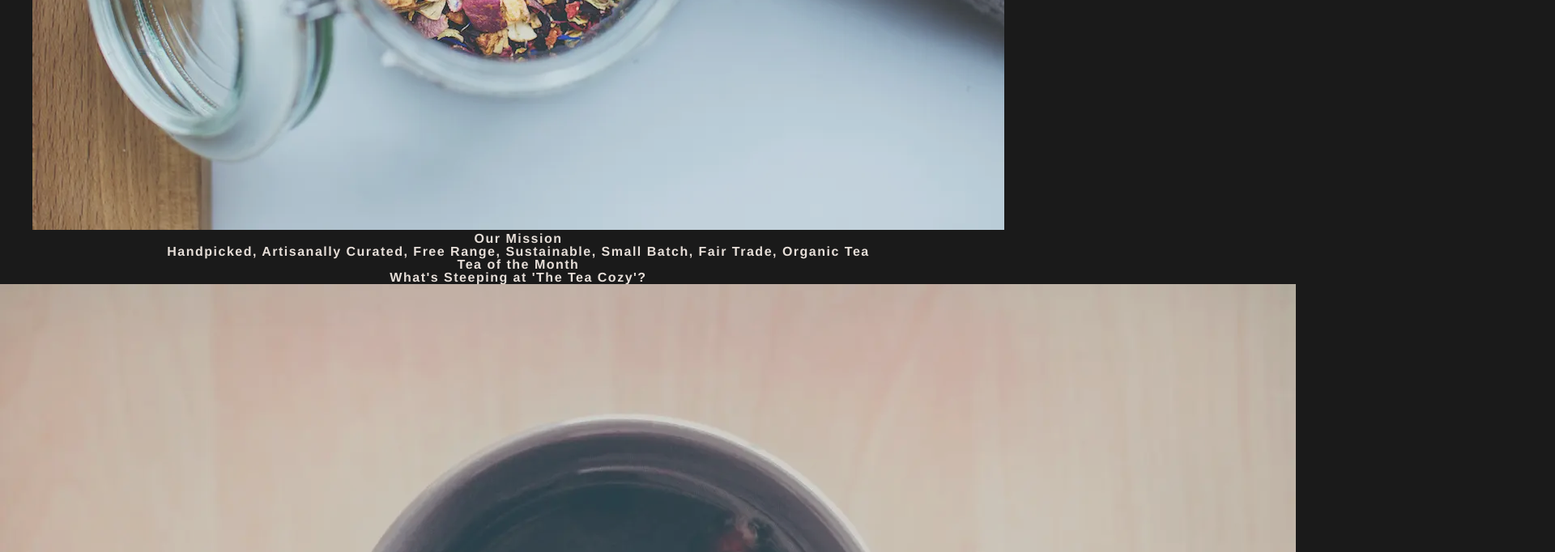
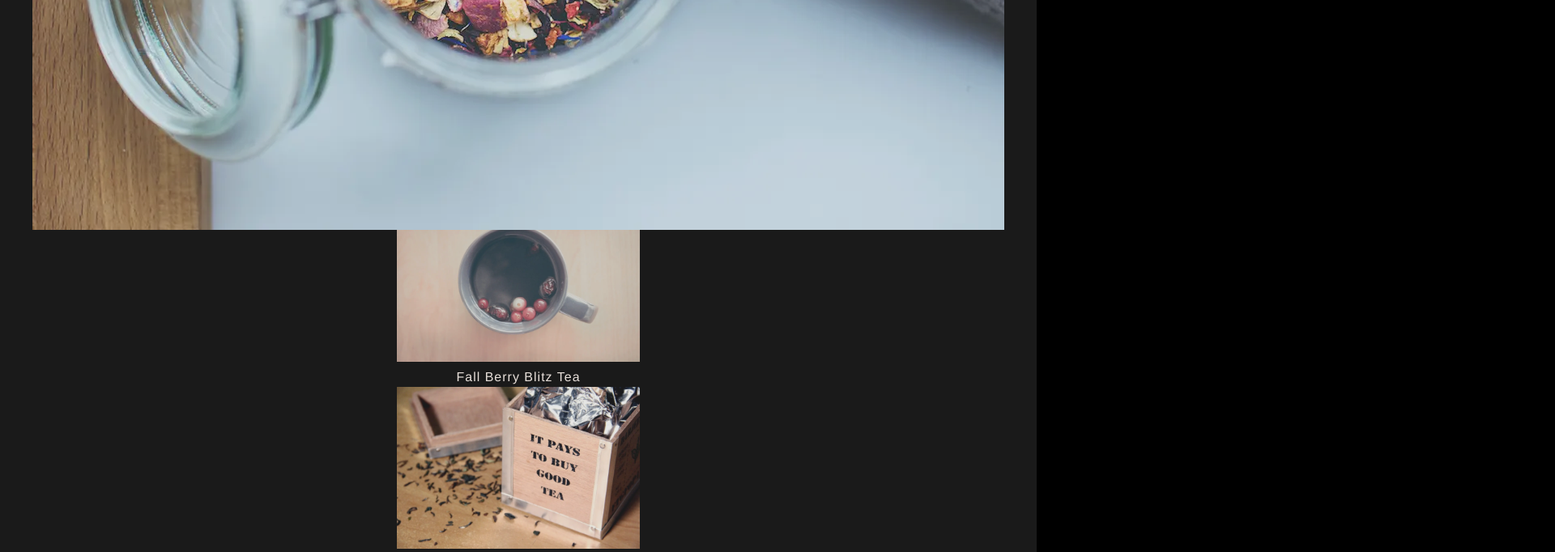
Before and after one commit to armand-sa/Tea-Cozy, a plain HTML site: page index.html in a window 1280 px wide. Shown: the part 516-1198 px from the top of the page at 81% size, 1920 px wide, since content can reach past the window. Drawn offline with Linux system fonts and the light colour scheme.

Commit message:
Update css

```diff
--- a/css/style.css
+++ b/css/style.css
@@ -4,9 +4,15 @@
 Index:
 
 1. Global Syles
+  1.1 Text Styles
 2. Header Section
 3. Main Section
   3.1 Mission Section
+  3.2 Featured Section
+  3.3 Locations Section
+4. Footer Section
+  4.1 Contact Section
+  4.2 Legal Section
 
 */
 /* ------------------------------------------------------------- */
@@ -25,8 +31,30 @@ body {
   background-color: black;
   opacity: 0.9;
   text-align: center;
-  font-weight: bold;
-  letter-spacing: 1.5px;
+  letter-spacing: 1px;
+  line-height: 1.5;
+  scroll-behavior: smooth;
+  font-size: 16px;
+}
+
+/* 1.1 Text Styles */
+
+h1 {
+  font-size: 2rem;
+  color: #FD5B58;
+}
+
+h2 {
+  font-size: 1.5rem;
+  color: #FD5B58;
+}
+
+#mission h2 {
+  color: #fff5ee;
+}
+
+h3 {
+  font-size: 1.125rem;
 }
 
 
@@ -44,6 +72,8 @@ header {
   width: 100%;
   height: 69px;
   box-shadow: 0 4px 8px rgba(253, 91, 88, 0.3);
+  margin-bottom: 69px;
+  background-color: black;
 }
 
 /* nav */
@@ -56,6 +86,7 @@ nav {
 
 nav a > img {
   height: 50px;
+  cursor: pointer;
   transition: all 0.3s ease-in-out;
 }
 
@@ -79,6 +110,7 @@ nav li:not(:last-of-type) > a  {
 nav li > a  {
   color: #fff5ee;
   text-decoration: underline;
+  cursor: pointer;
   transition: all 0.3s ease-in-out;
 }
 
@@ -93,4 +125,61 @@ nav li > a:hover  {
 /* 3. Main Section */
 /* ------------------------------------------------------------- */
 
+
 /* 3.1 Mission Section*/
+
+main {
+  display: flex;
+  flex-direction: column;
+  align-items: center;
+  overflow: hidden;
+}
+
+#mission {
+  max-height: 700px;
+  position: relative;
+}
+
+#mission > article {
+  position: absolute;
+  width: 100%;
+  top: 409px;
+  z-index: 5;
+  background-color: black;
+  padding: 10px;
+}
+
+/* 3.2 Featured Section */
+
+#featured {
+  max-width: 1000px;
+}
+
+.img-1 > img,
+.img-2 > img,
+.img-3 > img,
+.img-4 > img,
+.img-5 > img {
+  max-width: 300px;
+  max-height: 200px;
+}
+
+/* 3.3 Locations Section */
+
+#locations {
+  max-height: 500px;
+}
+
+
+/* ------------------------------------------------------------- */
+/* 4. Main Section */
+/* ------------------------------------------------------------- */
+
+
+/* 4.1 Contact Section */
+
+.contact {
+  max-height: 200px;
+}
+
+/* 4.2 Legal Section */
```
Also changed, not shown: index.html (+2 -2 lines).
